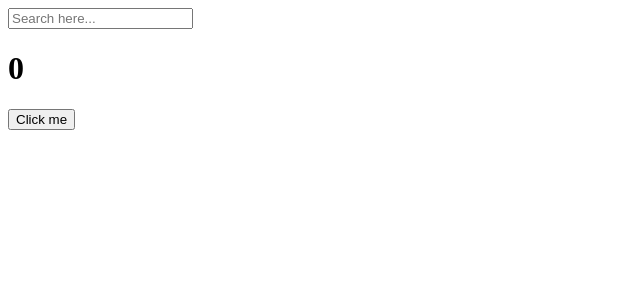
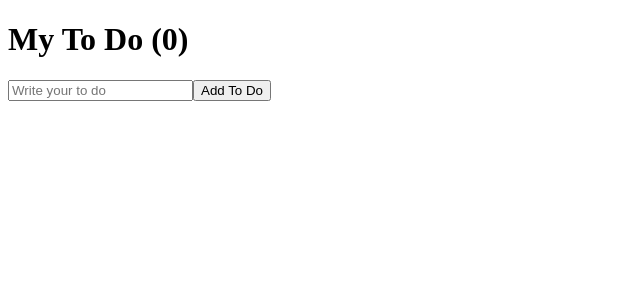
Before and after one commit to millwheel/react-movie-lineup, a React (Create React App) app: page / in a window 1280 px wide. Shown: the top 300 px of the page, without its empty margins (0-640 px from the left). Built offline with nearby package versions, Linux system fonts and the light colour scheme.

Commit message:
feat: first setup for To Do list

```diff
--- a/src/App.js
+++ b/src/App.js
@@ -1,25 +1,26 @@
 import { useState, useEffect } from "react";
 
 function App() {
-  const [counter, setValue] = useState(0);
-  const [keyword, setKeyword] = useState("");
-  const onClick = () => setValue((prev) => prev + 1);
-  const onChange = (event) => setKeyword(event.target.value);
-  useEffect(() => {
-    console.log("once work.");
-  }, []);
-  useEffect(() => {
-    if (keyword !== "" && keyword.length >= 5){
-      console.log("Search for", keyword);
+  const [toDo, setToDo]=useState("");
+  const [toDos, setToDos] = useState([]);
+  const onChange = (event) => setToDo(event.target.value);
+  const onSubmit = (event) => {
+    event.preventDefault();
+    if(toDo === ""){
+      return;
     }
-  }, [keyword]);
+    setToDo("");
+    setToDos((currentArray) => [toDo, ...currentArray]);
+  }
   return (
     <div>
-      <input value={keyword} onChange={onChange} type="text" placeholder="Search here..." />
-      <h1>{counter}</h1>
-      <button onClick={onClick}>Click me</button>
+      <h1>My To Do ({toDos.length})</h1>
+      <form onSubmit={onSubmit}>
+        <input onChange={onChange} value={toDo} type="text" placeholder="Write your to do"/>
+        <button>Add To Do</button>
+      </form>
     </div>
-  );
+  )
 }
 
 export default App;
--- a/src/index.js
+++ b/src/index.js
@@ -4,7 +4,5 @@
 
 const root = ReactDOM.createRoot(document.getElementById('root'));
 root.render(
-  <React.StrictMode>
-    <App />
-  </React.StrictMode>
+  <App />
 );
```
